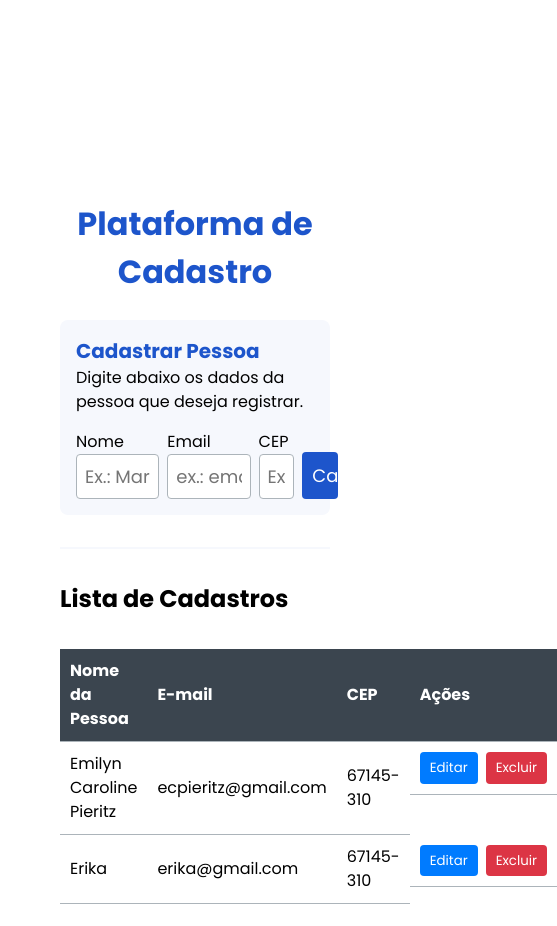
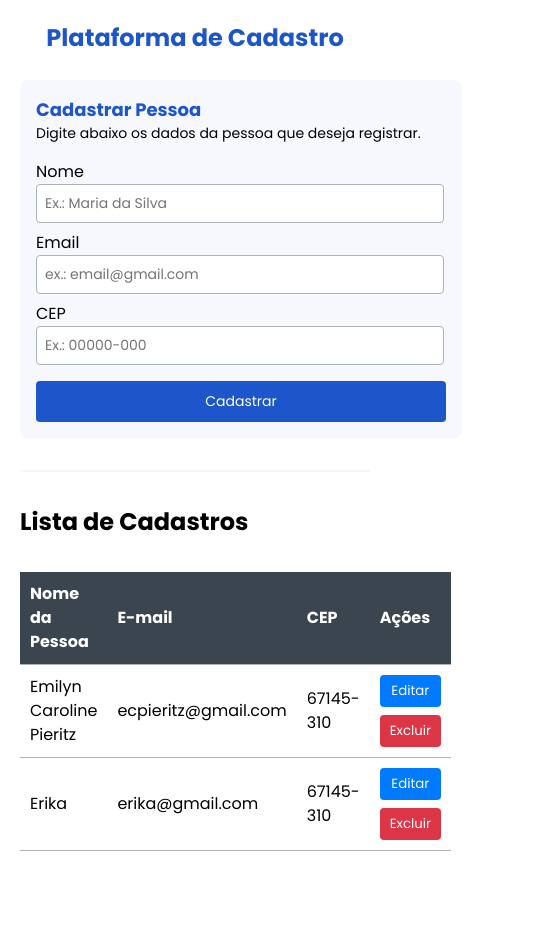
Before and after one commit to ecpieritz/react-typescript-form, a React (Create React App) app: page / in a window 390 px wide. Shown: the top 926 px of the page, 557 px wide, since content can reach past the window. After the commit the page ends 871 px from the top, so only its background shows below. Built offline with nearby package versions, Linux system fonts and the light colour scheme; data requests are answered from the project's data file.

Commit message:
style: add responsive scss

```diff
--- a/src/App.scss
+++ b/src/App.scss
@@ -10,7 +10,6 @@
 .App {
   display: flex;
   flex-direction: column;
-  height: 100vh;
   background-color: #fff;
   padding: 60px;
 
@@ -170,3 +169,119 @@
 
   }
 }
+
+
+@media (max-width: 768px) {
+  .App {
+    padding: 20px;
+
+    .registrationForm {
+      width: 100%;
+      max-width: calc(100vw - 20px);
+
+      &__title {
+        font-size: 24px;
+      }
+
+      &__form {
+        width: calc(100% - 40px);
+        h3 {
+          font-size: 18px;
+        }
+
+        p {
+          font-size: 14px;
+        }
+
+        form {
+          flex-direction: column;
+          width: 100%;
+
+          button {
+            font-size: 14px;
+            margin-top: auto;
+            margin-bottom: auto;
+            width: 100%;
+          }
+        }
+
+        &__input {
+          display: flex;
+          flex-direction: column;
+          width: 100%;
+
+          &.cep {
+            width: 100%;
+          }
+
+          input {
+            font-size: 14px;
+            width: calc(100% - 20px);
+          }
+
+        }
+      }
+    }
+  }
+}
+
+@media (max-width: 460px) {
+  .App {
+    padding: 20px;
+
+    .registrationForm {
+      width: 100%;
+      max-width: 450px;
+
+      &__title {
+        font-size: 24px;
+      }
+
+      &__form {
+        width: calc(100vw + 20px);
+
+        form {
+          button {
+            margin-top: 8px;
+            margin-bottom: 0;
+          }
+        }
+
+        &__input {
+          display: flex;
+          flex-direction: column;
+          width: 100%;
+
+          &.cep {
+            width: 100%;
+          }
+
+          input {
+            font-size: 14px;
+            width: calc(100% - 20px);
+          }
+
+        }
+      }
+    }
+
+    .registrationList {
+      width: 100%;
+      max-width: calc(100vw - 40px);
+
+      .registrationList__table {
+        width: 100%;
+        max-width: calc(100vw - 40px);
+
+
+        .table-registration {
+          width: 20%;
+        }
+        .table-actions {
+          display: flex;
+          flex-direction: column;
+        }
+      }
+    }
+  }
+}
--- a/src/components/ListaCadastros.tsx
+++ b/src/components/ListaCadastros.tsx
@@ -42,23 +42,27 @@ const ListaCadastros: React.FC<ListaCadastrosProps> = ({ onEdit }) => {
         <table className="registrationList__table">
           <thead className="registrationList__table__thead">
             <tr>
-              <th className="">Nome da Pessoa</th>
-              <th className="">E-mail</th>
-              <th className="">CEP</th>
-              <th className="">Ações</th>
+              <th>Nome da Pessoa</th>
+              <th>E-mail</th>
+              <th>CEP</th>
+              <th>Ações</th>
             </tr>
           </thead>
           <tbody className="registrationList__table__tbody">
             {cadastros.map((cadastro) => (
               <tr key={cadastro.id}>
-                <td className="table-name">{cadastro.nome}</td>
-                <td className="table-email">{cadastro.email}</td>
-                <td className="table-registration">{cadastro.cep}</td>
-                <td className="table-actions">
+                <td className="table-name" data-label="Nome da Pessoa">
+                  {cadastro.nome}
+                </td>
+                <td className="table-email" data-label="E-mail">
+                  {cadastro.email}
+                </td>
+                <td className="table-registration" data-label="CEP">
+                  {cadastro.cep}
+                </td>
+                <td className="table-actions" data-label="Ações">
                   <button onClick={() => onEdit(cadastro)}>Editar</button>
-                  <button onClick={() => handleDelete(cadastro.id!)}>
-                    Excluir
-                  </button>
+                  <button onClick={() => handleDelete(cadastro.id!)}>Excluir</button>
                 </td>
               </tr>
             ))}
```
